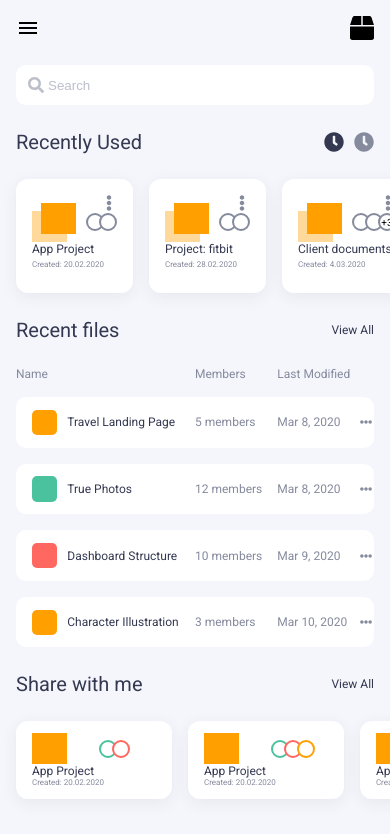
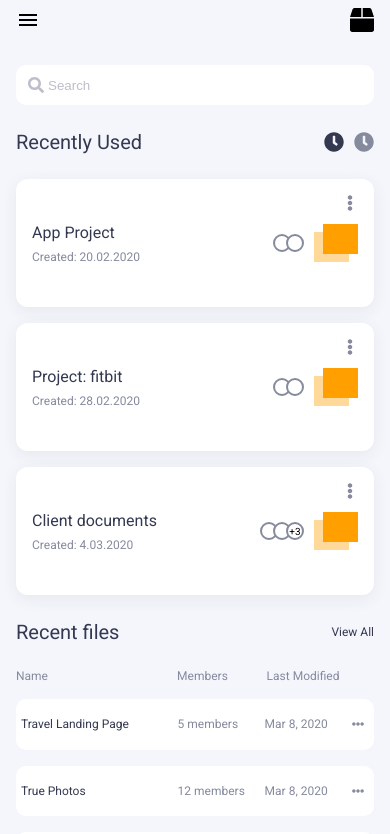
Before and after one commit to CalderonCG/CSS-Nerdery-Challenge, a React (Vite) app: page / in a window 390 px wide. Shown: the top 834 px of the page. Built offline with nearby package versions, Linux system fonts and the light colour scheme.

Commit message:
:feat: add responsive recent section

```diff
--- a/src/App.scss
+++ b/src/App.scss
@@ -22,8 +22,7 @@
   @media (max-width: 1000px) {
     display: flex;
     justify-content: space-between;
-    padding: 0 1rem;
-    margin-top: 1rem;
+    padding: 0.5rem 1rem;
   }
 }
 
--- a/src/components/Recent/Recent.scss
+++ b/src/components/Recent/Recent.scss
@@ -41,6 +41,10 @@
   &_used {
     display: flex;
     gap: 1rem;
+
+    @media (max-width: 1000px) {
+      flex-direction: column;
+    }
   }
 
   &_files {
@@ -53,6 +57,11 @@
       grid-template-columns: 50% 23% 23% 4%;
 
       font-size: clamp(12px, 1vw, 16px);
+
+      @media (max-width: 1000px) {
+
+      grid-template-columns: 45% 25% 25% 10%;
+      }
     }
   }
 }
--- a/src/components/Recent/Recent.tsx
+++ b/src/components/Recent/Recent.tsx
@@ -61,19 +61,19 @@
 
       <div className="recent_used">
         <SharedCard
-          name="App Project"
+          name="Landing Page"
           date="20.02.2020"
           amount={["green", "red"]}
         />
 
         <SharedCard
-          name="App Project"
+          name="Illustration Pack"
           date="20.02.2020"
           amount={["green", "red", "yellow"]}
         />
 
         <SharedCard
-          name="App Project"
+          name="CV Design"
           date="20.02.2020"
           amount={["green", "yellow"]}
         />
--- a/src/components/RecentCard/RecentCard.scss
+++ b/src/components/RecentCard/RecentCard.scss
@@ -10,27 +10,38 @@
   align-items: center;
   font-size: clamp(12px, 1vw, 16px);
 
-  &_name{
+  @media (max-width: 1000px) {
+    grid-template-columns: 45% 25% 25% 10%;
+    padding: 0 5px;
+  }
+  &_name {
     padding: 0 16px;
     display: flex;
     align-items: center;
     gap: 10px;
     color: var(--font);
 
-    &_square{
-        height: clamp(21px, 3vh, 30px);
-        aspect-ratio: 1/1;
-        border-radius: 5px;
-        background-color: var(--primary);
+    @media (max-width: 1000px) {
+      padding: 0;
+    }
+
+    &_square {
+      height: clamp(21px, 3vh, 30px);
+      aspect-ratio: 1/1;
+      border-radius: 5px;
+      background-color: var(--primary);
+
+      @media (max-width: 1000px) {
+        display: none;
+      }
     }
   }
 }
 
-
-.recent_red{
-  background-color: #FF6860;
+.recent_red {
+  background-color: #ff6860;
 }
 
-.recent_green{
-  background-color: #4AC29D;
+.recent_green {
+  background-color: #4ac29d;
 }
--- a/src/components/SharedCard/SharedCard.scss
+++ b/src/components/SharedCard/SharedCard.scss
@@ -12,33 +12,56 @@
   flex-direction: column;
   justify-content: space-between;
 
+  @media (max-width: 1000px) {
+    width: 100%;
+    height: 80px;
+    flex-direction: row-reverse;
+    justify-content: space-between;
+  }
+
   &_icons {
     width: 100%;
     display: flex;
     align-items: center;
     gap: clamp(32px, 3vw, 64px);
-
+    @media (max-width: 1000px) {
+      flex-direction: row-reverse;
+      width: auto;
+    }
     &_square {
       background-color: var(--primary);
       width: clamp(35px, 3vw, 50px);
       aspect-ratio: 1.13 / 1;
     }
-
-
   }
 
   &_data {
-    display: grid;
+    display: flex;
+    flex-direction: column;
+
+    @media (max-width: 1000px) {
+      height: 100%;
+      justify-content: center;
+      gap: 8px;
+    }
+
     h1 {
-      font-size: clamp(12px, 2vw - 0.5rem,20px);
+      font-size: clamp(12px, 2vw - 0.5rem, 20px);
       font-weight: 400;
       color: var(--font);
+
+      @media (max-width: 1000px) {
+        font-size: 16px;
+      }
     }
     p {
-
-      font-size: clamp(8px, 1vw,16px);
+      font-size: clamp(8px, 1vw, 16px);
       font-weight: 400;
       color: var(--secondary_font);
+
+           @media (max-width: 1000px) {
+        font-size: 12px;
+      }
     }
   }
 }
--- a/src/components/UsedCard/UserCard.scss
+++ b/src/components/UsedCard/UserCard.scss
@@ -6,13 +6,22 @@
   background-color: white;
   border-radius: 12px;
   box-shadow: 0 4px 16px rgba(58, 58, 58, 0.07);
-  padding: clamp(24px,2vw, 32px) 16px;
+  padding: clamp(24px, 2vw, 32px) 16px;
   position: relative;
   display: flex;
   flex-direction: column;
   justify-content: space-between;
 
-  &_options{
+
+
+  @media (max-width: 1000px) {
+    width: 100%;
+    height: 128px;
+    flex-direction: row-reverse;
+    justify-content: space-between;
+  }
+
+  &_options {
     position: absolute;
     top: 16px;
     right: 16px;
@@ -26,41 +35,59 @@
     align-items: center;
     gap: clamp(10px, 1vw, 24px);
 
+    @media (max-width: 1000px) {
+      flex-direction: row-reverse;
+      width: auto;
+    }
+
     &_squares {
       display: grid;
       grid-auto-flow: column;
       grid-template-columns: 1px;
+
       &_main {
         background-color: var(--primary);
-        width: clamp(35px, 3vw, 50px);;
+        width: clamp(35px, 3vw, 50px);
         aspect-ratio: 1.13 / 1;
         margin-left: 8px;
       }
       &_back {
         background-color: var(--primary_light);
-        width: clamp(35px, 3vw, 50px);;
+        width: clamp(35px, 3vw, 50px);
         aspect-ratio: 1.13 / 1;
 
         margin-top: 8px;
       }
     }
-
-
   }
 
   &_data {
-    display: grid;
+    display: flex;
+    flex-direction: column;
     gap: clamp(4px, 1vw - 1rem, 8px);
+
+    @media (max-width: 1000px) {
+      height: 100%;
+      justify-content: center;
+      gap: 8px;
+    }
     h1 {
-      font-size: clamp(12px, 2vw - 0.5rem,20px);
+      font-size: clamp(12px, 2vw - 0.5rem, 20px);
       font-weight: 400;
       color: var(--font);
+
+      @media (max-width: 1000px) {
+        font-size: 16px;
+      }
     }
     p {
-
-      font-size: clamp(8px, 1vw,16px);
+      font-size: clamp(8px, 1vw, 16px);
       font-weight: 400;
       color: var(--secondary_font);
+
+      @media (max-width: 1000px) {
+        font-size: 12px;
+      }
     }
   }
 }
```
